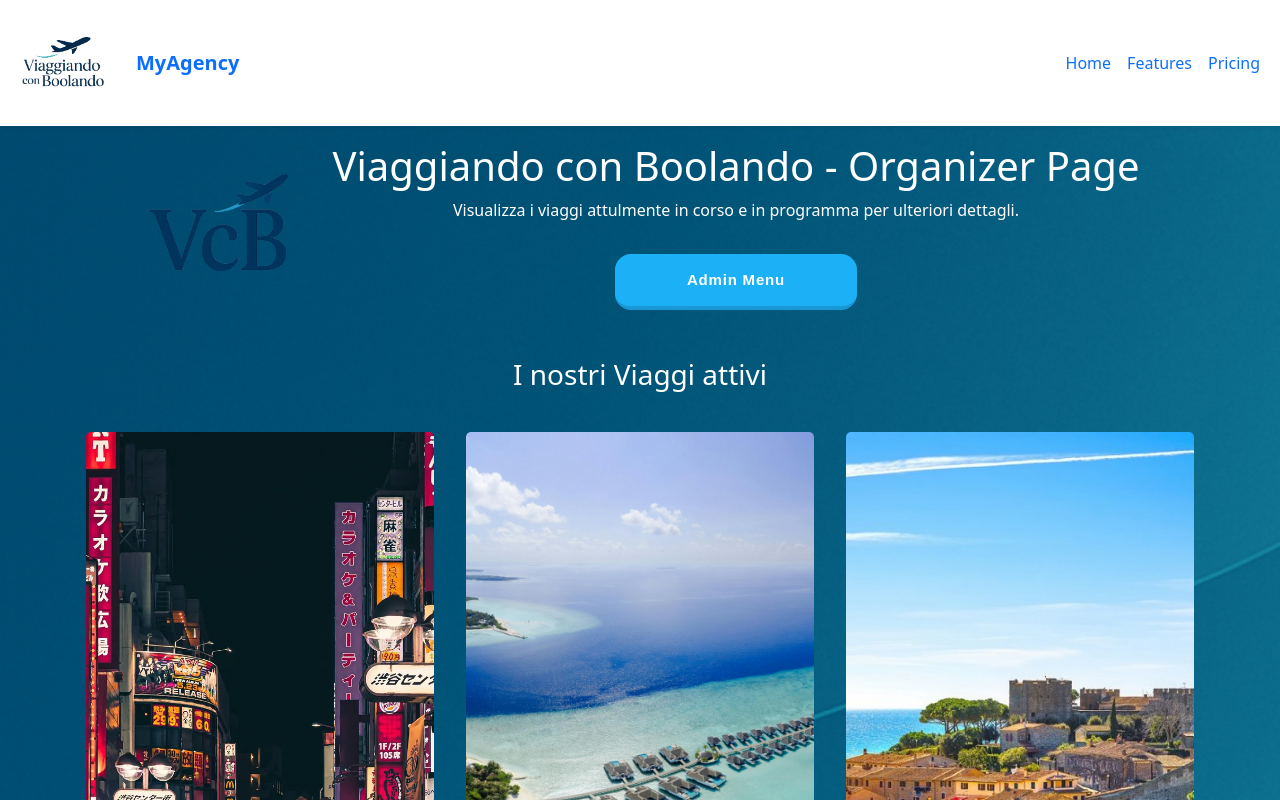
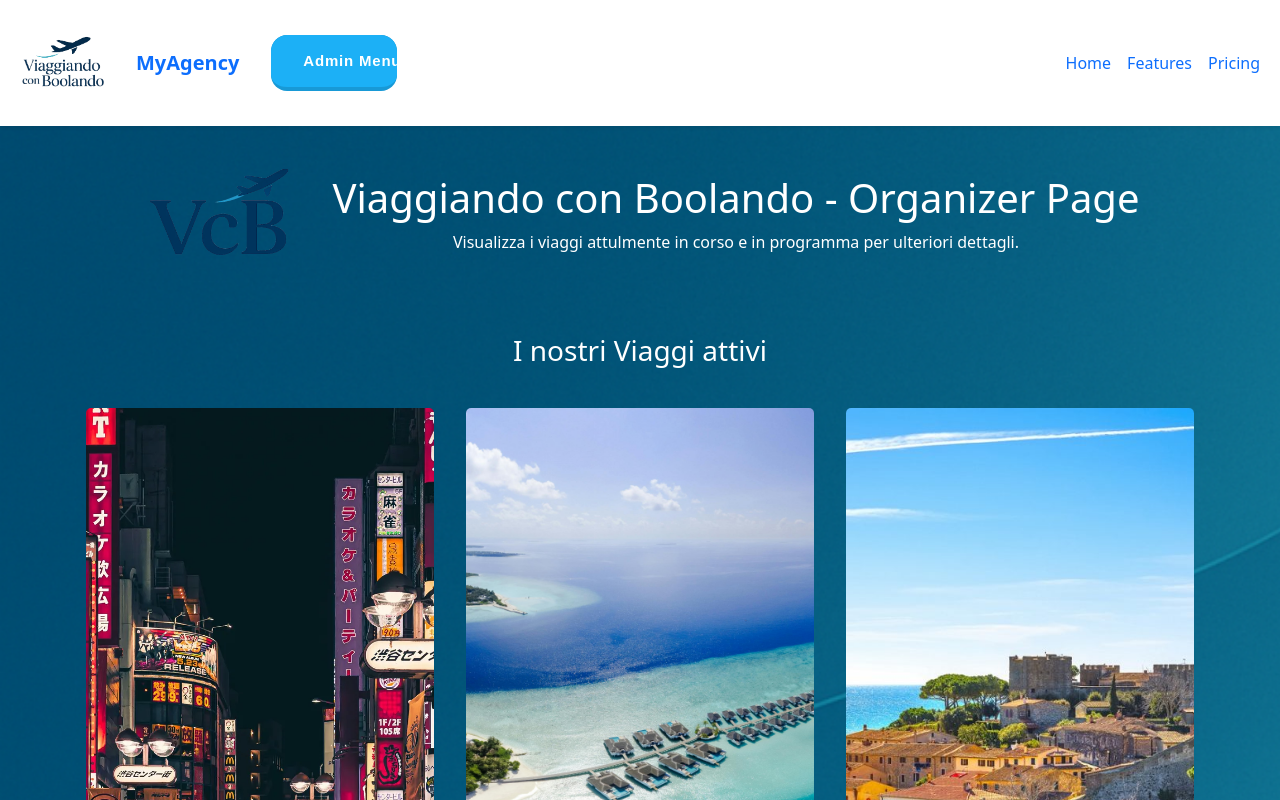
Before and after one commit to DavideCriscuolo/projectTeam, a React (Vite) app: page / in a window 1280 px wide. Shown: the top 800 px of the page. Built offline with nearby package versions, Linux system fonts and the light colour scheme.

Commit message:
Removed sidebar from homepage, add SidebarBtn to Header component and Sidebar component to DefaultLayout for rendering on all pages

```diff
--- a/src/components/Header.jsx
+++ b/src/components/Header.jsx
@@ -1,4 +1,5 @@
 import "./../css/logos.css";
+import SidebarBtn from "./sidebar/SidebarBtn";
 import { NavLink } from "react-router-dom";
 
 export default function Header() {
@@ -14,6 +15,7 @@ export default function Header() {
           />
           <span className="fw-bold text-primary ms-3">MyAgency</span>
         </NavLink>
+        <SidebarBtn />
 
         <button
           className="navbar-toggler"
@@ -44,11 +46,9 @@ export default function Header() {
                 Pricing
               </NavLink>
             </li>
-
           </ul>
         </div>
       </div>
     </nav>
-
   );
 }
--- a/src/css/Sidebar.css
+++ b/src/css/Sidebar.css
@@ -27,7 +27,7 @@
   -webkit-user-select: none;
   vertical-align: middle;
   white-space: nowrap;
-  width: 30%;
+  width: 10%;
 }
 
 .btn-organizer:after {
--- a/src/layout/DefaultLayout.jsx
+++ b/src/layout/DefaultLayout.jsx
@@ -1,6 +1,7 @@
 import { Outlet } from "react-router-dom";
 import Header from "../components/Header";
 import Footer from "../components/Footer";
+import Sidebar from "../components/sidebar/Sidebar";
 import "../css/Outlet.css";
 
 export default function DefaultLayout() {
@@ -9,6 +10,7 @@ export default function DefaultLayout() {
       <Header></Header>
       <div className="bg-img text-white">
         <Outlet />
+        <Sidebar />
         <Footer></Footer>
       </div>
     </>
--- a/src/pages/HomePage.jsx
+++ b/src/pages/HomePage.jsx
@@ -1,6 +1,5 @@
 import ListaViaggi from "../components/ListaViaggi";
 import Sidebar from "../components/sidebar/Sidebar";
-import SidebarBtn from "../components/sidebar/SidebarBtn";
 import "../css/logos.css";
 import { plannedTrips } from "../data/trips";
 
@@ -19,11 +18,10 @@ export default function HomePage() {
             Visualizza i viaggi attulmente in corso e in programma per ulteriori
             dettagli.
           </p>
-          <SidebarBtn />
         </div>
       </div>
 
-      <Sidebar />
+      {/* <Sidebar /> */}
       <ListaViaggi viaggi={plannedTrips} />
     </>
   );
```
Lines whose indentation alone changed are shown as unchanged.
